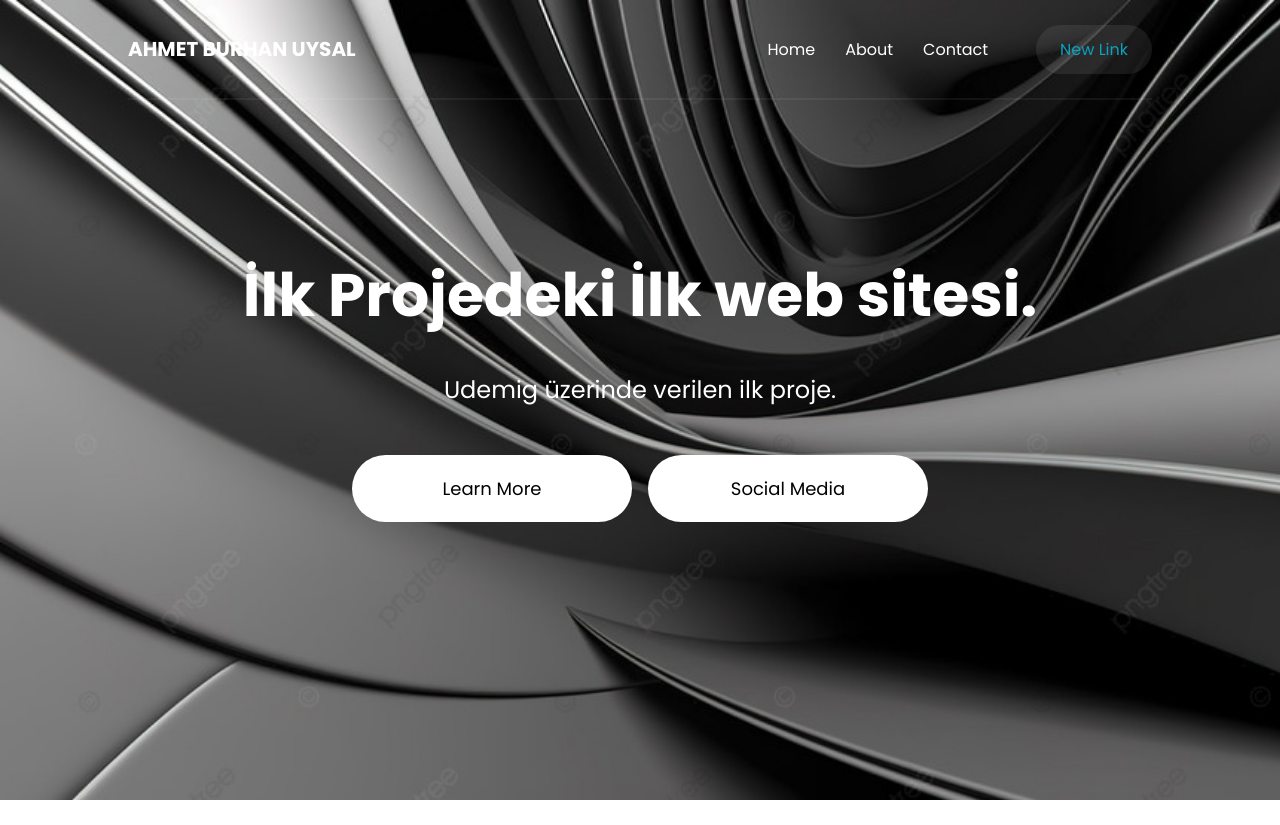
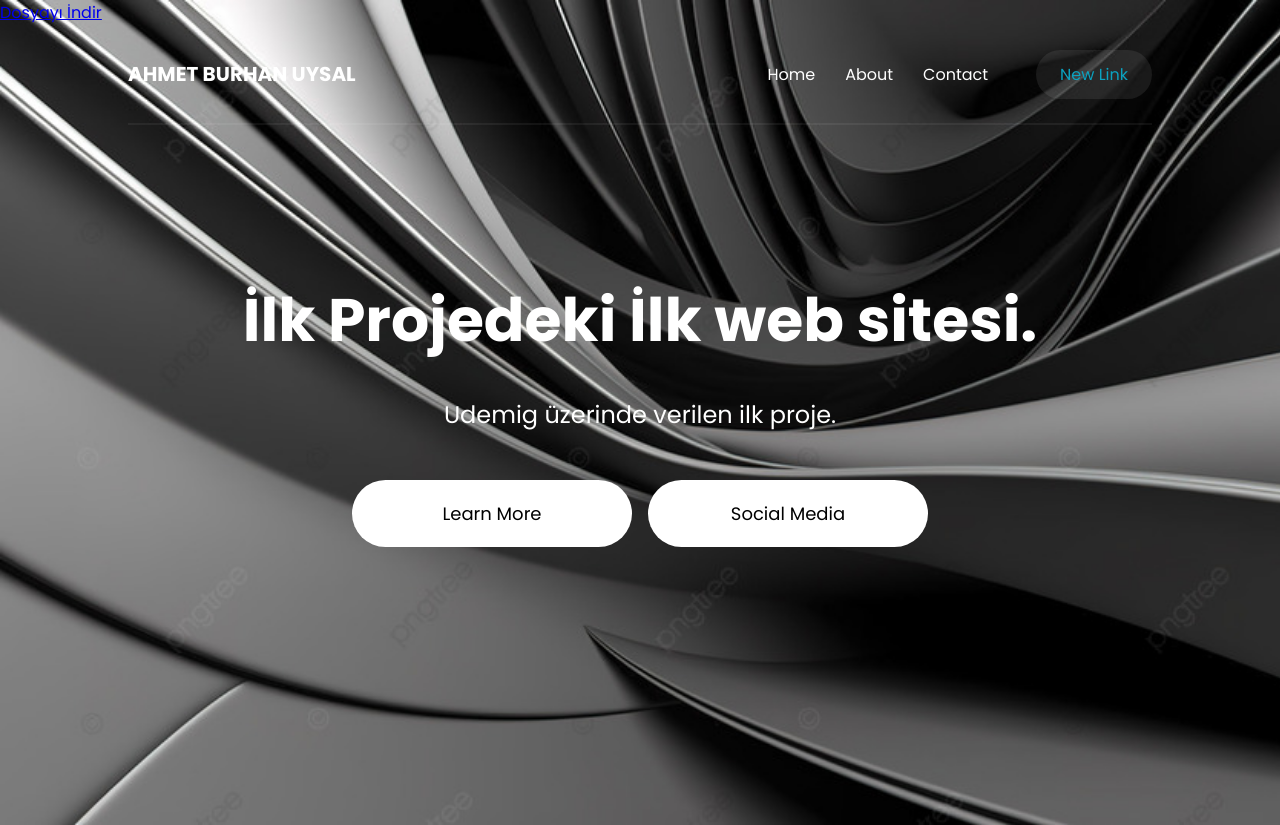
Before and after one commit to Amedsenminq/benimprojem, a plain HTML site: page index.html in a window 1280 px wide. Before the commit the page ends 800 px from the top, so only its background shows below. Drawn offline with Linux system fonts and the light colour scheme.

Commit message:
Update index.html

```diff
--- a/index.html
+++ b/index.html
@@ -7,6 +7,7 @@
     <meta name="viewport" content="width=device-width, initial-scale=1.0">
     <title>Yeni Web Sitesi</title>
     <link rel="stylesheet" href="style.css">
+    <a href="https://www.siteniz.com/dosya_adı.ext" download>Dosyayı İndir</a>
 </head>
 
 <body>
```
